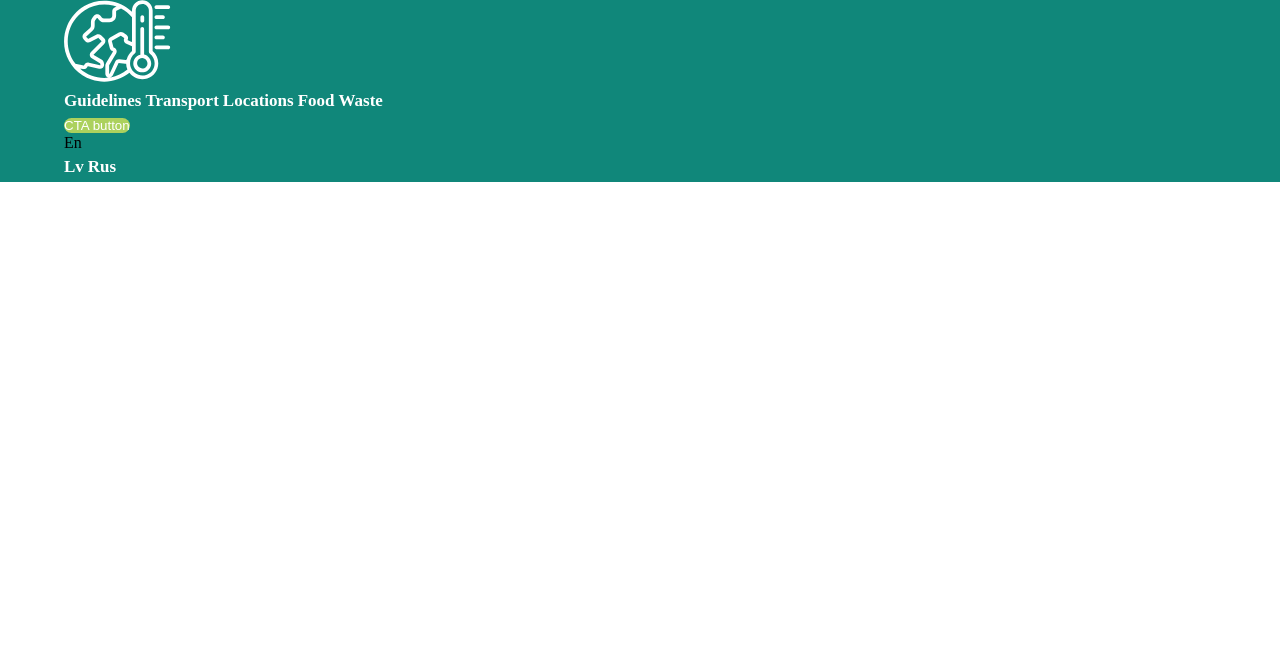
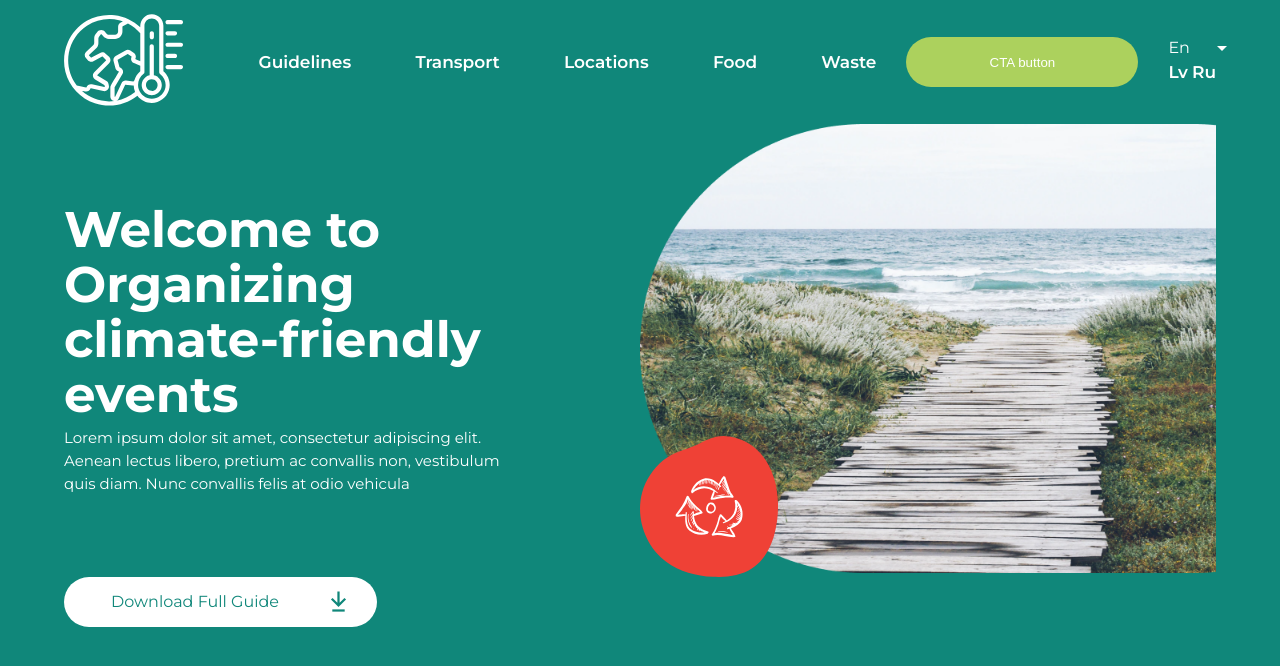
Before and after one commit to BRIGHT-full-service-digital-agency/climate-website, a website: page index.html in a window 1280 px wide. Drawn offline with Linux system fonts and the light colour scheme; files whose address does not match are found by name.

Commit message:
1st section

```diff
--- a/index.html
+++ b/index.html
@@ -5,6 +5,11 @@
         <meta http-equiv="X-UA-Compatible" content="IE=edge">
         <meta name="viewport" content="width=device-width, initial-scale=1.0">
         <link rel="stylesheet" href="dist/app.css">
+
+        <link rel="preconnect" href="https://fonts.googleapis.com">
+        <link rel="preconnect" href="https://fonts.gstatic.com" crossorigin>
+        <link href="https://fonts.googleapis.com/css2?family=Montserrat:ital,wght@0,300;0,400;0,500;0,600;0,700;1,400&display=swap" rel="stylesheet">
+
         <title>Document</title>
     </head>
     <body>
@@ -14,7 +19,7 @@
             <div class="wrap">
                 <div class="row">
                     <div class="col-logo">
-                        <img alt="logo" src="/pictures/Vector.svg">
+                        <img alt="logo" src="pictures/Vector.svg">
                     </div>
                     <div class="col-menu">
                         <nav class="navBar">
@@ -32,19 +37,33 @@
                         <div class="lang-switcher">
                             <div class="current-language">
                                 En
+                                <div class="triangle-button"></div>
                             </div>
                             <div class="language-menu">
                                 <a href="">Lv</a>
-                                <a href="">Rus</a>
+                                <a href="">Ru</a>
                             </div>
                         </div>
                     </div>
                 </div>
             </div>
-
-
         </header>
-        <!--Main page sections-->
-
+        <section class="firstSection">
+            <div class="wrap">
+                <div class="row">
+                    <div class="col-text">
+                        <h1>Welcome to <br>Organizing climate-friendly<br> events</h1>
+                        <p>Lorem ipsum dolor sit amet, consectetur adipiscing elit.<br> Aenean lectus libero, pretium ac convallis non, vestibulum <br>quis diam. Nunc convallis felis at odio vehicula</p>
+                    </div>
+                    <div class="col-image">
+                        <img class="background-img" src="/Practise/pictures/background-picture.png">
+                        <img class="recycle-logo" src="/Practise/pictures/recycle_logo.svg">
+                    </div>
+                    <div class="col-download-button">
+                        <a class="download-button">Download Full Guide<img src="/Practise/pictures/Group.svg"></a>
+                    </div>
+                </div>
+            </div>
+        </section>
     </body>
 </html>
--- a/src/sass/_header.scss
+++ b/src/sass/_header.scss
@@ -3,11 +3,18 @@
     width: 100%;
     font-family: 'Montserrat';
     background: #10877A;
+    top: 0;
+    left: 0;
+    .row{
+        align-items: center;
+    }
     button{
         border: 0px;
         color: #FFFFFF;
         background: #ACD15D;
         border-radius: 50px;
+        height: 50px;
+        width: 232px;
     }
     a {
         font-family: 'Montserrat';
@@ -18,4 +25,40 @@
         color: #FFFFFF;
         text-decoration: none;
     }
+    .col-menu {
+
+        margin-left: auto;
+        a {
+            padding-left: 30px;
+            padding-right: 30px;
+        }
+    }
+    .col-logo{
+        img{
+            width: 120px;
+            height: 120px;
+        }
+    }
+    .col-menu{
+        align-content: center;
+    }
+    .col-lang-switcher{
+        padding-left: 30px;
+        color: #FFFFFF;
+    }
+    .triangle-button{
+        width: 0;
+        height: 0;
+        border-left: 5px solid transparent;
+        border-right: 5px solid transparent;
+        border-top: 5px solid #FFFFFF;
+    }
+    .current-language{
+        position: relative;
+        .triangle-button{
+            position: absolute;
+            top: 8px;
+            right: -11px;
+        }
+    }
 }
--- /dev/null
+++ b/src/sass/_typography.scss
@@ -0,0 +1,11 @@
+body, html  {
+    margin: 0;
+    font-family: 'Montserrat', sans-serif;
+
+}
+body {
+    padding-top: 124px;
+}
+* {
+    box-sizing: border-box;
+}
--- a/src/sass/app.scss
+++ b/src/sass/app.scss
@@ -1,4 +1,5 @@
 @import "header";
+@import "typography";
 
 * {
     margin: 0;
@@ -12,7 +13,10 @@
     margin-left: auto;
     margin-right: auto;
 }
-
+.row{
+    display: flex;
+    flex-wrap: wrap;
+}
 
 .firstSection{
     width: 100%;
@@ -21,7 +25,6 @@
     top: 0px;
     background: #10877A;
     h1{
-        position: absolute;
         width: 445px;
         height: 224px;
         left: 123px;
@@ -41,14 +44,12 @@
         font-size: 15px;
         line-height: 23px;
         color: #FFFFFF;
-        position: absolute;
         width: 454px;
         height: 72px;
         left: 123px;
         top: 459px;
     }
     .download {
-        position: absolute;
         width: 313px;
         height: 50px;
         left: 123px;
@@ -58,8 +59,6 @@
         border-radius: 50px;
     }
     .mainImg{
-
-        position: absolute;
         width: 973px;
         height: 561px;
         left: 720px;
@@ -67,3 +66,49 @@
         border-radius: 368.5px;
     }
 }
+.firstSection{
+    h1{
+        font-weight: bold;
+    }
+    .col-image{
+        width: 50%;
+        position: relative;
+        .recycle-logo{
+            position: absolute;
+            bottom: 0;
+            left: 0;
+        }
+        .background-img{
+            width: 100%;
+
+        }
+    }
+    .col-text{
+        width: 50%;
+        padding-right: 143px;
+        align-self: center;
+    }
+    .download-button{
+        width: 313px;
+        height: 50px;
+        background: #FFFFFF;
+        border-radius: 50px;
+        border: 0;
+        color: #10877A;
+        padding: 10px 47px;
+        display: inline-flex;
+        align-items: center;
+        white-space: nowrap;
+        opacity: 1;
+        transition: 0.4s ease all;
+        img{
+            padding-left: 51px;
+        }
+        &:hover{
+            opacity: 0.8;
+        }
+
+    }
+
+
+}
```
Also changed, not shown: dist/app.css, pictures/Group.svg (added), pictures/background-picture.png (added), pictures/recycle_logo.svg (added).
